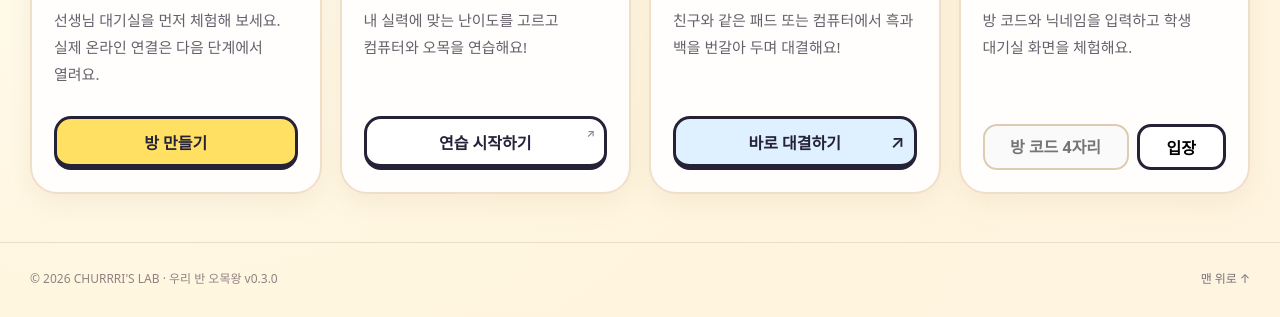
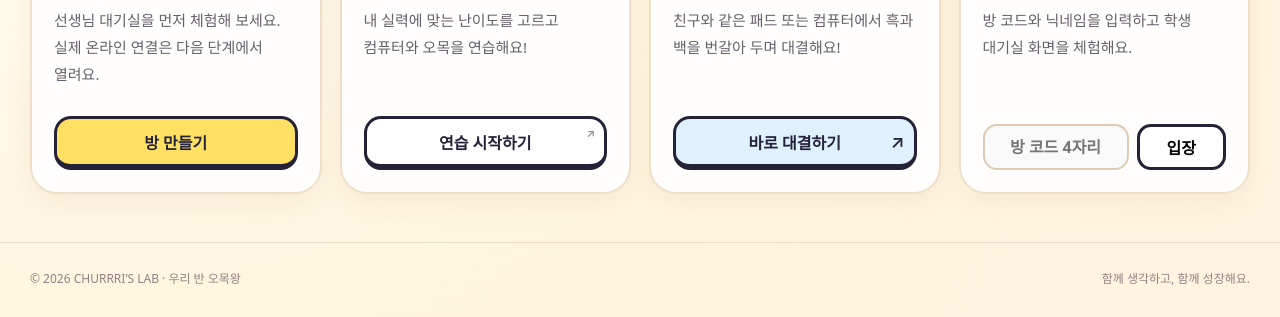
Before and after one commit to yoon7697/churrri-omok, a website with bundled scripts: page index.html in a window 1280 px wide. Shown: the part 648-965 px from the top of the page. Built offline with nearby package versions, Linux system fonts and the light colour scheme.

Commit message:
Match the Omok footer copy to the classroom quiz site

```diff
--- a/index.html
+++ b/index.html
@@ -68,7 +68,7 @@
       </div>
     </section>
   </main>
-  <footer class="footer wrap" id="siteFooter"><span>© 2026 CHURRRI'S LAB · 우리 반 오목왕 v0.3.0</span><a href="#home">맨 위로 ↑</a></footer>
+  <footer class="footer wrap" id="siteFooter"><span>© 2026 CHURRRI’S LAB · 우리 반 오목왕</span><span>함께 생각하고, 함께 성장해요.</span></footer>
   <dialog id="infoDialog" aria-labelledby="dialogTitle"><div class="dialog-head"><h2 id="dialogTitle">안내</h2><button id="closeDialog" type="button" aria-label="닫기">✕</button></div><div id="dialogContent"></div><button class="dialog-confirm" id="okDialog" type="button">확인</button></dialog>
   <dialog id="gameEventDialog" class="game-event-dialog" aria-labelledby="gameEventTitle" aria-describedby="gameEventText">
     <div class="event-dialog-symbol" id="gameEventSymbol" aria-hidden="true">⚠️</div>
```
